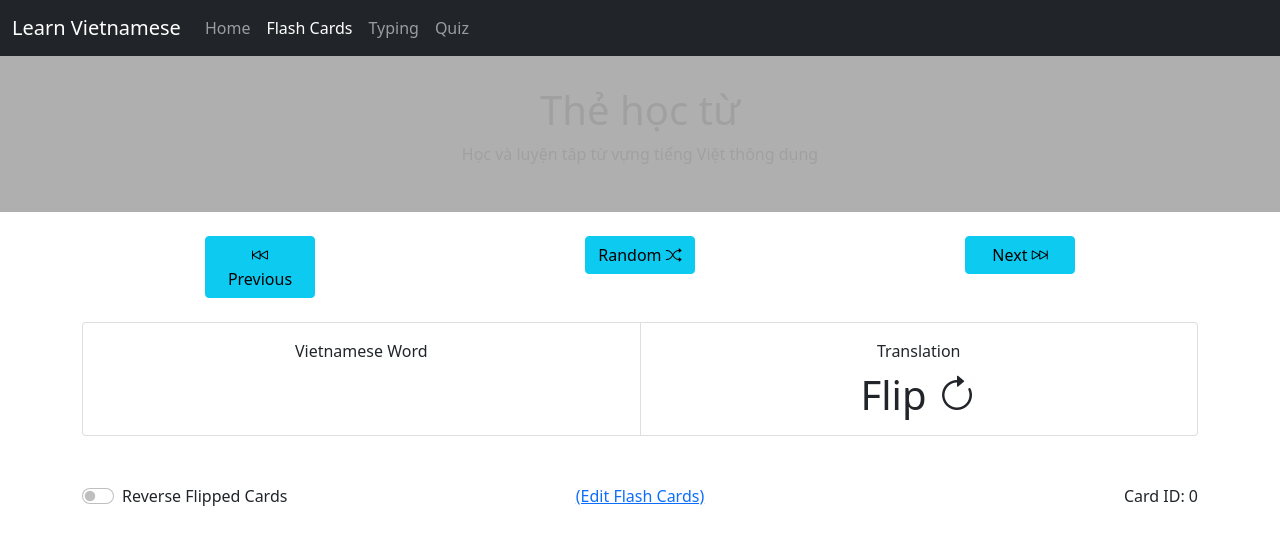
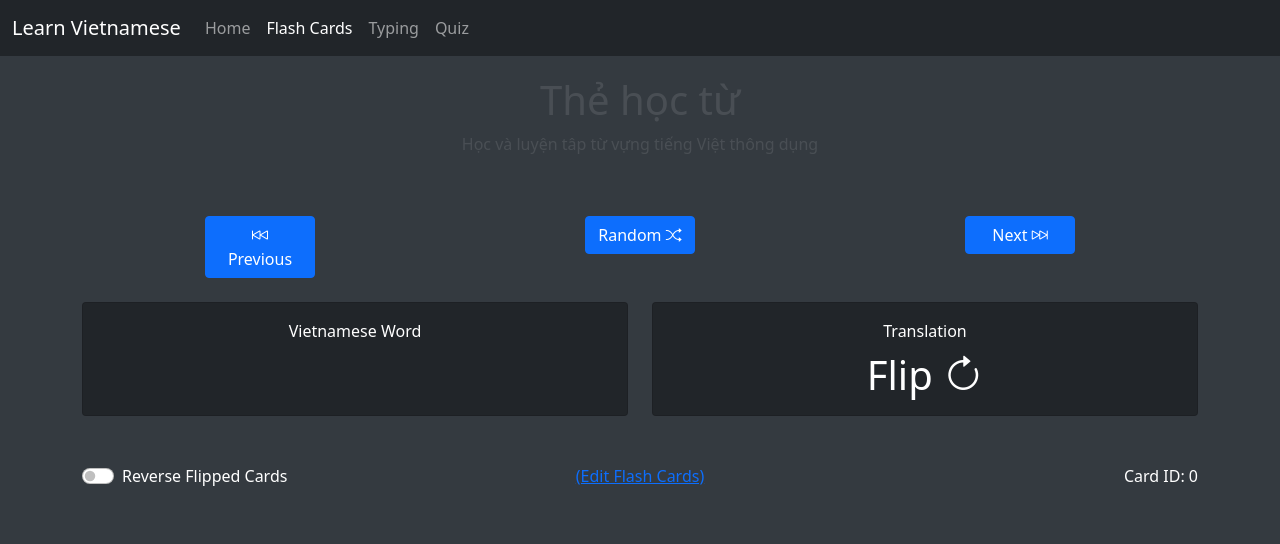
Before and after one commit to GrantFBarnes/learn-vietnamese, an Angular app: page /flash in a window 1280 px wide. Shown: the top 544 px of the page. Built offline with nearby package versions, Linux system fonts and the light colour scheme; no server answers.

Commit message:
switching to dark mode

```diff
--- a/angular.json
+++ b/angular.json
@@ -40,9 +40,8 @@
             "aot": true,
             "assets": ["src/favicon.ico", "src/assets"],
             "styles": [
-              "node_modules/bootstrap/dist/css/bootstrap.min.css",
-              "node_modules/bootstrap-icons/font/bootstrap-icons.css",
-              "src/styles.css"
+              "src/styles.scss",
+              "node_modules/bootstrap-icons/font/bootstrap-icons.css"
             ],
             "scripts": [
               "node_modules/bootstrap/dist/js/bootstrap.bundle.min.js"
@@ -103,7 +102,7 @@
             "tsConfig": "tsconfig.spec.json",
             "karmaConfig": "karma.conf.js",
             "assets": ["src/favicon.ico", "src/assets"],
-            "styles": ["src/styles.css"],
+            "styles": ["src/styles.scss"],
             "scripts": []
           }
         },
--- a/src/app/flash/flash.component.html
+++ b/src/app/flash/flash.component.html
@@ -12,34 +12,37 @@
 <div class="container">
   <div class="row center">
     <div class="col-4">
-      <button type="button" class="btn btn-info" (click)="previousCard()">
+      <button type="button" class="btn btn-primary" (click)="previousCard()">
         <i class="bi bi-skip-backward"></i>
         Previous
       </button>
     </div>
     <div class="col-4">
-      <button type="button" class="btn btn-info" (click)="randomCard()">
+      <button type="button" class="btn btn-primary" (click)="randomCard()">
         Random
         <i class="bi bi-shuffle"></i>
       </button>
     </div>
     <div class="col-4">
-      <button type="button" class="btn btn-info" (click)="nextCard()">
+      <button type="button" class="btn btn-primary" (click)="nextCard()">
         Next
         <i class="bi bi-skip-forward"></i>
       </button>
     </div>
   </div>
   <br />
-  <div class="card-group">
-    <div class="card">
+  <div class="row">
+    <div class="col-md-6">
+      <div class="card bg-dark">
         <app-flash-word
           [flipped]="flipped.word"
           [card]="card"
           (showSectionEvent)="showSection($event)"
         ></app-flash-word>
       </div>
-    <div class="card">
+    </div>
+    <div class="col-md-6">
+      <div class="card bg-dark">
         <app-flash-translation
           [flipped]="flipped.translation"
           [card]="card"
@@ -47,21 +50,26 @@
         ></app-flash-translation>
       </div>
     </div>
+  </div>
   <br />
-  <div class="card-group" *ngIf="examples.length > 0">
-    <div class="card">
+  <div class="row" *ngIf="examples.length > 0">
+    <div class="col-md-6">
+      <div class="card bg-dark">
         <app-flash-examples
           [flipped]="flipped.examples"
           [examples]="examples"
           (showSectionEvent)="showSection($event)"
         ></app-flash-examples>
       </div>
-    <div class="card">
+    </div>
+    <div class="col-md-6">
+      <div class="card bg-dark">
         <app-flash-translations
           [flipped]="flipped.translations"
           [examples]="examples"
           (showSectionEvent)="showSection($event)"
         ></app-flash-translations>
+      </div>
     </div>
   </div>
   <br />
--- a/src/app/home/home.component.html
+++ b/src/app/home/home.component.html
@@ -10,39 +10,44 @@
 ></app-title>
 
 <div class="container">
-  <div class="card-group">
-    <div class="card">
+  <div class="row">
+    <div class="col-md-4">
+      <div class="card bg-dark">
         <div class="card-body">
           <h3 class="card-title">Flash Cards</h3>
           <p class="card-text">Learn common Vietnamese words and practice</p>
           <div class="center">
-          <button type="button" class="btn btn-info" routerLink="/flash">
+            <button type="button" class="btn btn-primary" routerLink="/flash">
               Go
             </button>
           </div>
         </div>
       </div>
-    <div class="card">
+    </div>
+    <div class="col-md-4">
+      <div class="card bg-dark">
         <div class="card-body">
           <h3 class="card-title">Typing</h3>
           <p class="card-text">
             Learn to type Vietnamese letters with your keyboard
           </p>
           <div class="center">
-          <button type="button" class="btn btn-info" routerLink="/typing">
+            <button type="button" class="btn btn-primary" routerLink="/typing">
               Go
             </button>
           </div>
         </div>
       </div>
-    <div class="card">
+    </div>
+    <div class="col-md-4">
+      <div class="card bg-dark">
         <div class="card-body">
           <h3 class="card-title">Quiz</h3>
           <p class="card-text">
             Test your knowledge on what you have learned with a quiz
           </p>
           <div class="center">
-          <button type="button" class="btn btn-info" routerLink="/quiz">
+            <button type="button" class="btn btn-primary" routerLink="/quiz">
               Go
             </button>
           </div>
@@ -50,3 +55,4 @@
       </div>
     </div>
   </div>
+</div>
--- a/src/app/shared/title/title.component.css
+++ b/src/app/shared/title/title.component.css
@@ -1,8 +1,7 @@
 .mainTitle {
-  padding-top: 30px;
-  padding-bottom: 30px;
+  padding-top: 20px;
+  padding-bottom: 20px;
   text-align: center;
-  background-color: #afafaf;
 }
 
 .pulsate {
--- /dev/null
+++ b/src/bootstrap.scss
@@ -0,0 +1,5 @@
+/* Bootstrap Override Styling */
+
+$body-color: white;
+$body-bg: #343a40;
+$card-height: 100%;
--- a/src/styles.css
+++ b/src/styles.scss
@@ -1,4 +1,7 @@
 /* Global Styling */
+
+@import "bootstrap";
+@import "node_modules/bootstrap/scss/bootstrap.scss";
 
 .left {
   text-align: left;
```
Lines whose indentation alone changed are shown as unchanged.
